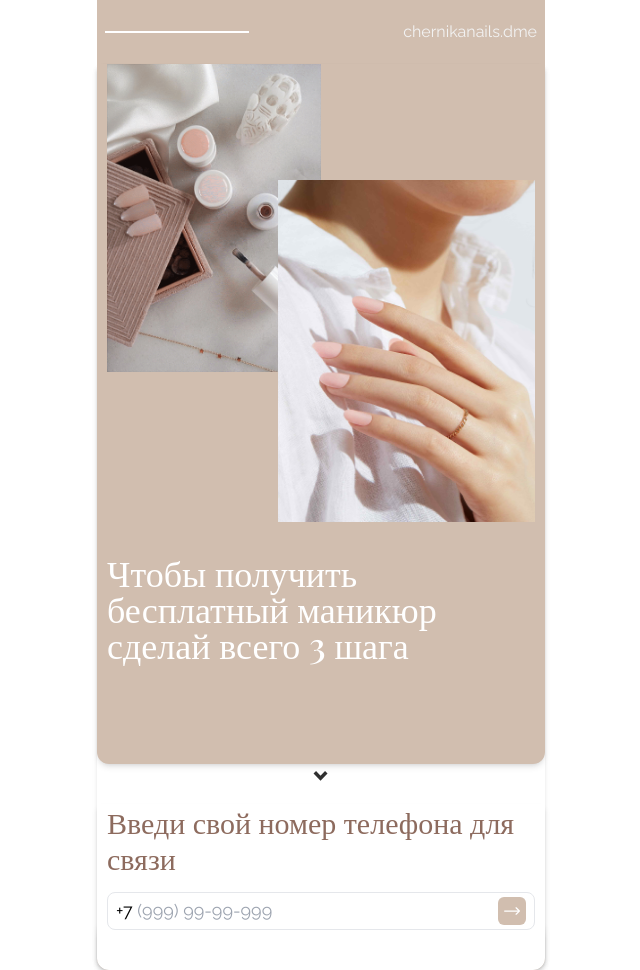
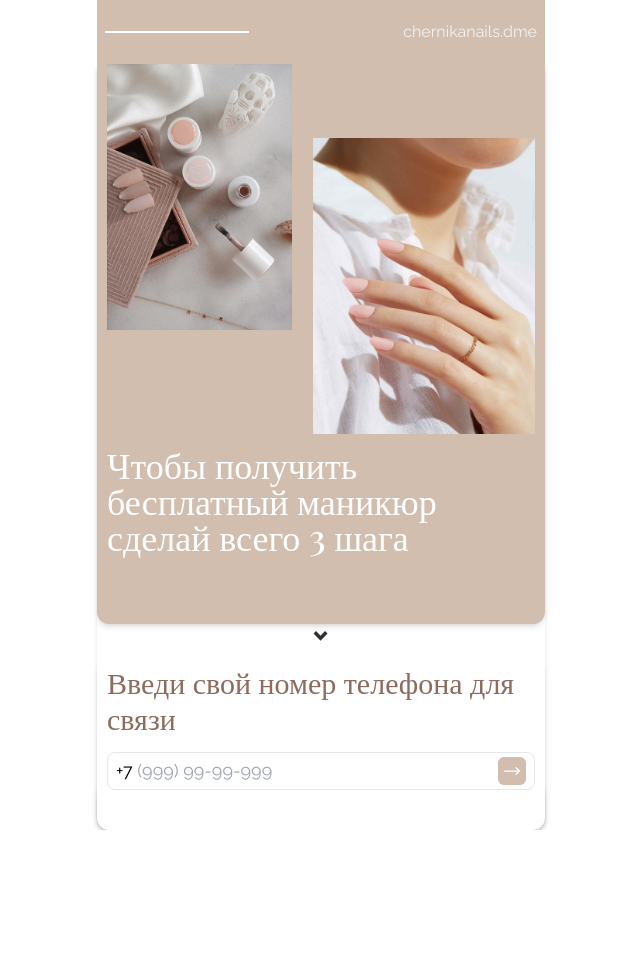
Before and after one commit to kdvornichenko/dmd-landing, a website: page index.html in a window 1280 px wide. Shown: the whole page, without its empty margins (319-959 px from the left). After the commit the page ends 830 px from the top, so only its background shows below. Drawn offline with nearby package versions, Linux system fonts and the light colour scheme.

Commit message:
img size fix

```diff
--- a/index.html
+++ b/index.html
@@ -49,18 +49,18 @@
 		</header>
 		<main class="bg-white shadow-md">
 			<section
-				class="px-2.5 pb-3 h-[700px] relative flex flex-col bg-main-bg rounded-b-xl"
+				class="px-2.5 pb-3 h-[560px] relative flex flex-col bg-main-bg rounded-b-xl"
 			>
 				<div class="flex flex-col">
-					<img class="w-1/2" src="./img/main-1.png" alt="Маникюр" />
-					<img
-						class="w-3/5 self-end -mt-48"
-						src="./img/main-3.jpg"
-						alt="Маникюр"
-					/>
+					<div class="w-[185px] h-[266px]">
+						<img class="w-full" src="./img/main-1.png" alt="Маникюр" />
+					</div>
+					<div class="w-[222px] h-[296px] self-end -mt-48">
+						<img class="w-full" src="./img/main-3.jpg" alt="Маникюр" />
+					</div>
 				</div>
 				<h1
-					class="mt-8 inline-block font-playfair font-medium text-4xl leading-9 text-white"
+					class="mt-3 inline-block font-playfair font-medium text-4xl leading-9 text-white"
 				>
 					Чтобы получить бесплатный маникюр сделай всего 3 шага
 				</h1>
```
Also changed, not shown: output.css.
